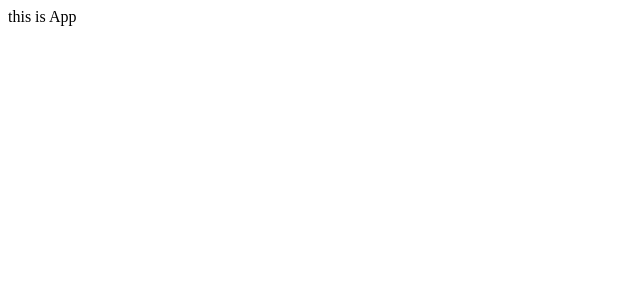
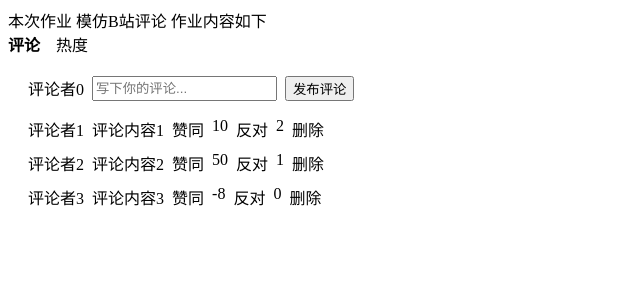
Before and after one commit to shaocongyou/react-basic, a React (Create React App) app: page / in a window 1280 px wide. Shown: the top 300 px of the page, without its empty margins (0-640 px from the left). Built offline with nearby package versions, Linux system fonts and the light colour scheme.

Commit message:
模仿B站评论 不模仿外观

```diff
--- a/src/App.js
+++ b/src/App.js
@@ -1,8 +1,10 @@
+import Bilibili from "./Bilibili";
 
 function App() {
   return (
     <div className="App">
-      this is App
+      本次作业 模仿B站评论 作业内容如下
+        <Bilibili />
     </div>
   );
 }
--- /dev/null
+++ b/src/Bilibili.css
@@ -0,0 +1,36 @@
+.container{
+    display: flex;
+}
+
+/* gap 属性只对flex或grid布局的容器有效。 */
+.gap-8{
+    gap: 8px;
+}
+
+.avatar{
+    width: 40px;
+    height: 40px;
+    border-radius: 50%;
+}
+
+.div-height-10{
+    height: 20px;
+}
+
+.padding-left-20{
+    padding-left: 20px;
+}
+
+ul{
+    list-style: none;
+}
+
+li{
+    margin-bottom: 10px;
+    display: flex;
+    gap: 8px;
+}
+
+.span-button{
+    cursor: pointer;
+}
--- /dev/null
+++ b/src/Bilibili.js
@@ -0,0 +1,123 @@
+import React, { useState } from "react";
+
+import "./Bilibili.css";
+
+const Bilibili = () => {
+  // 一开始默认的评论
+  const [comments, setComments] = useState([
+    { id: 1, author: "评论者1", content: "评论内容1", likes: 10, dislikes: 2 },
+    { id: 2, author: "评论者2", content: "评论内容2", likes: 50, dislikes: 1 },
+    { id: 3, author: "评论者3", content: "评论内容3", likes: -8, dislikes: 0 },
+  ]);
+
+  // 输入框的值
+  const [inputValue, setInputValue] = useState("");
+
+  // 添加评论的函数
+  const handleAddComment = () => {
+    if (!inputValue.trim()) return; // Prevent adding empty comments
+    setComments([
+      ...comments,
+      {
+        id: comments.length + 1,
+        author: "评论者0",
+        content: inputValue,
+        likes: 0,
+        dislikes: 0,
+      },
+    ]);
+    setInputValue("");
+  };
+
+  // 删除评论的函数
+  const handleDeleteComment = (e, commentId) => {
+    setComments(comments.filter((comment) => comment.id !== commentId));
+  };
+
+  // 点赞评论的函数
+  const handleLikeComment = (e, commentId) => {
+    setComments(comments.map((comment) => comment.id === commentId ? { ...comment, likes: comment.likes + 1 } : comment ));
+  };
+
+  // 反对评论的函数
+  const handleAgainstComment = (e, commentId) => {
+    setComments(comments.map((comment) => comment.id === commentId ? { ...comment, dislikes: comment.dislikes + 1 } : comment ));
+  };
+
+  const hotComments = (comments) => {
+    const sorted = bubbleSort(comments);
+    setComments(sorted);
+  };
+
+  const bubbleSort = (arr) => {
+    const result = [...arr];
+    const n = result.length;
+    for (let i = 0; i < n - 1; i++) {
+      for (let j = 0; j < n - i - 1; j++) {
+        if (result[j].likes < result[j + 1].likes) {
+          [result[j], result[j + 1]] = [result[j + 1], result[j]];
+        }
+      }
+    }
+    return result;
+  };
+
+  return (
+    <div>
+      <div className="container gap-8">
+        <strong>
+          <span>评论</span>
+        </strong>
+        <span></span>
+        <span
+            className="span-button"
+            onClick={() => hotComments(comments)}
+        >
+          热度
+        </span>
+      </div>
+      <div className="div-height-10"></div>
+      <div className="container padding-left-20 gap-8">
+        <span>评论者0</span>
+        <input
+          placeholder="写下你的评论..."
+          value={inputValue}
+          onChange={(e) => setInputValue(e.target.value)}
+        />
+        <button onClick={handleAddComment}>发布评论</button>
+      </div>
+      <div className="container ">
+        <ul className="padding-left-20  gap-8">
+          {comments.map((comment) => (
+            <li key={comment.id}>
+              <span>{comment.author}</span>
+              <span>{comment.content}</span>
+              <span
+                className="span-button"
+                onClick={(e) => handleLikeComment(e, comment.id)}
+              >
+                赞同
+              </span>
+              <span>{comment.likes}</span>
+              <span
+                className="span-button"
+                onClick={(e) => handleAgainstComment(e, comment.id)}
+              >
+                反对
+              </span>
+              <span>{comment.dislikes}</span>
+              <span
+                className="span-button"
+                onClick={(e) => handleDeleteComment(e, comment.id)}
+              >
+                删除
+              </span>
+            </li>
+          ))}
+        </ul>
+      </div>
+    </div>
+  );
+};
+
+export default Bilibili;
```
